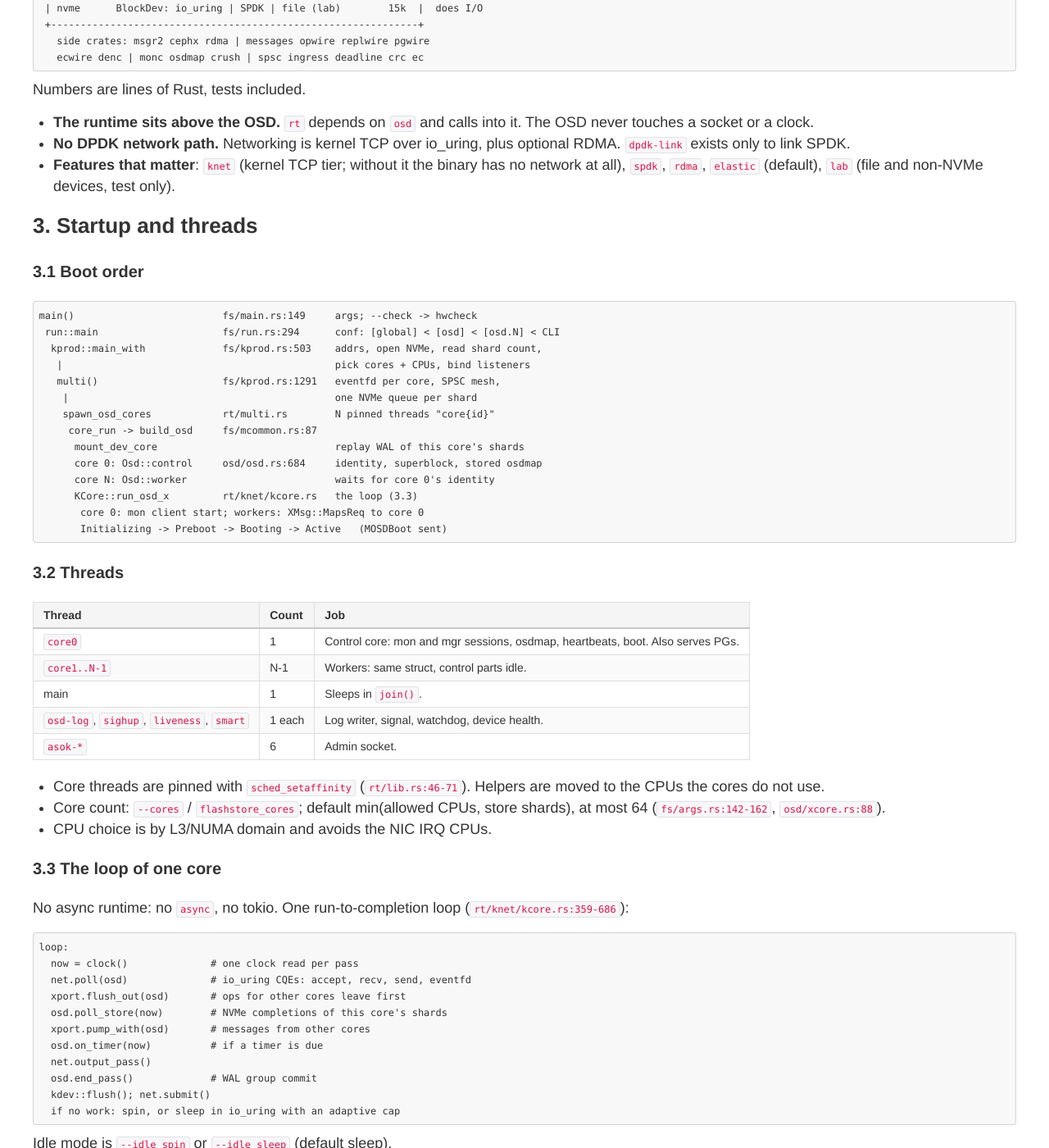
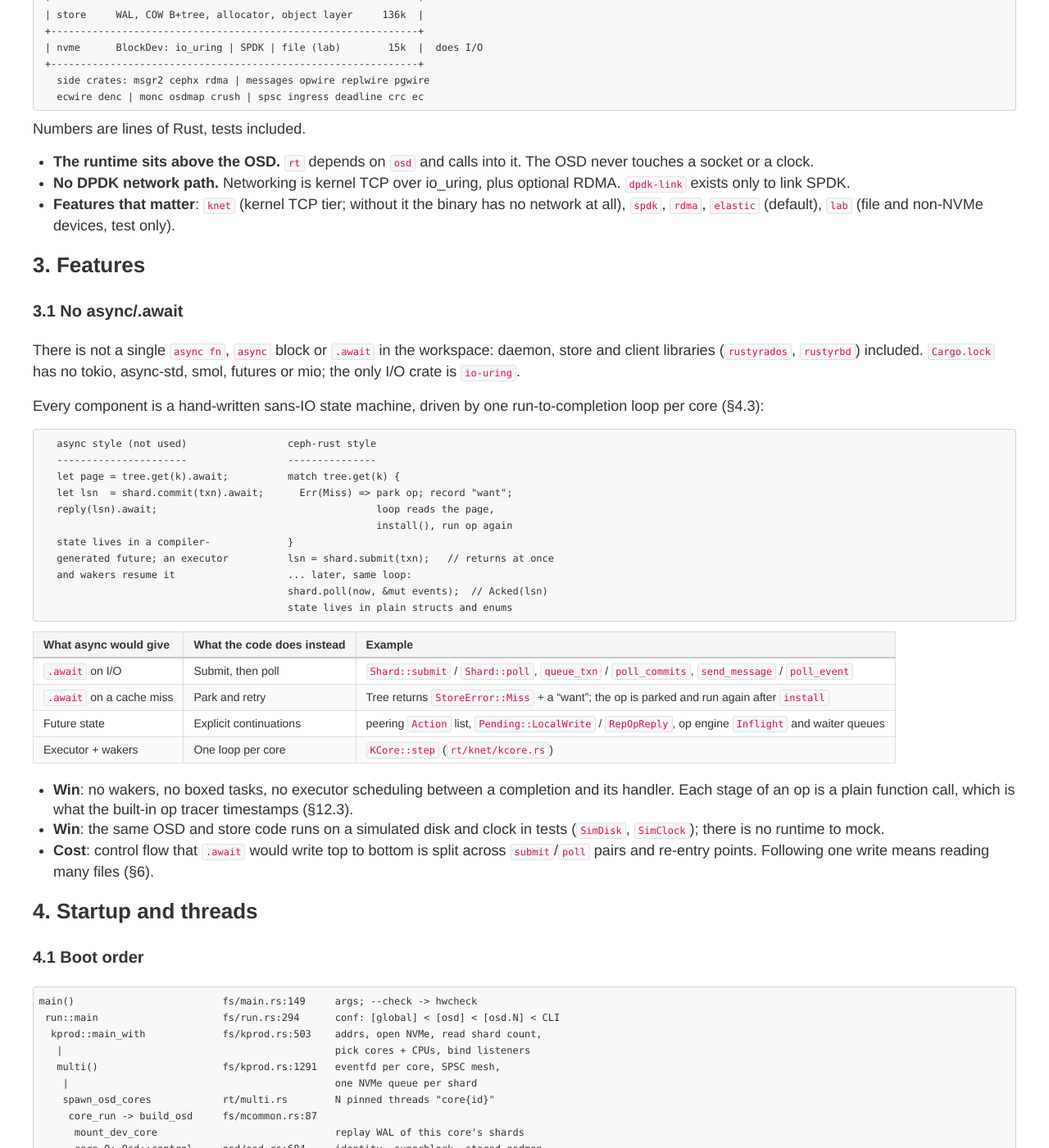
Before and after one commit to ming1/ming1.github.io, a Jekyll site: the page built from _posts/2026-11-09-ceph-rust-flashstore-osd-design.md, in a window 1280 px wide and 1400 px high, scrolled down 2541 px. Shown: the whole window at 82% size. Built offline with Jekyll 4.4.1, drawn with Linux system fonts in a browser that asks for light colours; comment, search, counter and statistics services are not loaded; a style sheet for code colours, icons or effects is not loaded; some of the changed text lies outside the part shown.

Commit message:
ceph-rust: add §3 Features (no async/.await), renumber later sections

````diff
--- a/_posts/2026-11-09-ceph-rust-flashstore-osd-design.md
+++ b/_posts/2026-11-09-ceph-rust-flashstore-osd-design.md
@@ -20,7 +20,7 @@ designed, laid out on disk and used.
 > (2026-11-09, upstream `893fa6a2`). The snapshot has code and an operator
 > manual, but **no design documents**: the code cites `doc/design/*.md` and
 > ADRs (0021, 0031, 0639) that are not included. Where this post says "why",
-> it is my reading of code comments. §9 lists what a live run confirmed.
+> it is my reading of code comments. §12 lists what a live run confirmed.
 
 Short path names used below:
 
@@ -111,9 +111,52 @@ Numbers are lines of Rust, tests included.
   and non-NVMe devices, test only).
 
 
-## 3. Startup and threads
+## 3. Features
 
-### 3.1 Boot order
+### 3.1 No async/.await
+
+There is not a single `async fn`, `async` block or `.await` in the
+workspace: daemon, store and client libraries (`rustyrados`, `rustyrbd`)
+included. `Cargo.lock` has no tokio, async-std, smol, futures or mio; the
+only I/O crate is `io-uring`.
+
+Every component is a hand-written sans-IO state machine, driven by one
+run-to-completion loop per core (§4.3):
+
+```
+   async style (not used)                 ceph-rust style
+   ----------------------                 ---------------
+   let page = tree.get(k).await;          match tree.get(k) {
+   let lsn  = shard.commit(txn).await;      Err(Miss) => park op; record "want";
+   reply(lsn).await;                                     loop reads the page,
+                                                         install(), run op again
+   state lives in a compiler-             }
+   generated future; an executor          lsn = shard.submit(txn);   // returns at once
+   and wakers resume it                   ... later, same loop:
+                                          shard.poll(now, &mut events);  // Acked(lsn)
+                                          state lives in plain structs and enums
+```
+
+| What async would give | What the code does instead | Example |
+|---|---|---|
+| `.await` on I/O | Submit, then poll | `Shard::submit` / `Shard::poll`, `queue_txn` / `poll_commits`, `send_message` / `poll_event` |
+| `.await` on a cache miss | Park and retry | Tree returns `StoreError::Miss` + a "want"; the op is parked and run again after `install` |
+| Future state | Explicit continuations | peering `Action` list, `Pending::LocalWrite` / `RepOpReply`, op engine `Inflight` and waiter queues |
+| Executor + wakers | One loop per core | `KCore::step` (`rt/knet/kcore.rs`) |
+
+- **Win**: no wakers, no boxed tasks, no executor scheduling between a
+  completion and its handler. Each stage of an op is a plain function call,
+  which is what the built-in op tracer timestamps (§12.3).
+- **Win**: the same OSD and store code runs on a simulated disk and clock
+  in tests (`SimDisk`, `SimClock`); there is no runtime to mock.
+- **Cost**: control flow that `.await` would write top to bottom is split
+  across `submit`/`poll` pairs and re-entry points. Following one write
+  means reading many files (§6).
+
+
+## 4. Startup and threads
+
+### 4.1 Boot order
 
 ```
 main()                         fs/main.rs:149     args; --check -> hwcheck
@@ -127,12 +170,12 @@ main()                         fs/main.rs:149     args; --check -> hwcheck
       mount_dev_core                              replay WAL of this core's shards
       core 0: Osd::control     osd/osd.rs:684     identity, superblock, stored osdmap
       core N: Osd::worker                         waits for core 0's identity
-      KCore::run_osd_x         rt/knet/kcore.rs   the loop (3.3)
+      KCore::run_osd_x         rt/knet/kcore.rs   the loop (4.3)
        core 0: mon client start; workers: XMsg::MapsReq to core 0
        Initializing -> Preboot -> Booting -> Active   (MOSDBoot sent)
 ```
 
-### 3.2 Threads
+### 4.2 Threads
 
 | Thread | Count | Job |
 |---|---|---|
@@ -148,9 +191,9 @@ main()                         fs/main.rs:149     args; --check -> hwcheck
   store shards), at most 64 (`fs/args.rs:142-162`, `osd/xcore.rs:88`).
 - CPU choice is by L3/NUMA domain and avoids the NIC IRQ CPUs.
 
-### 3.3 The loop of one core
+### 4.3 The loop of one core
 
-No async runtime: no `async`, no tokio. One run-to-completion loop
+One run-to-completion loop per core (§3)
 (`rt/knet/kcore.rs:359-686`):
 
 ```
@@ -239,18 +282,18 @@ data always sits in a shard of its owner core.
 | any core -> core 0 | `Mon`, `UpThru`, `ReqMap`, `Stats` |
 | core 0 -> workers | `Map`, `Conf`, `Keys`, `Gate`, `Release` |
 
-### 4.4 Cost and limits of the model
+### 5.4 Cost and limits of the model
 
 - Win: a PG op touches PG state, WAL, tree and allocator with no lock; all
   four belong to one thread.
 - Cost: one ring hop when the connection lands on a core that does not own
   the PG, and one hop back for the reply.
 - Not strictly shared-nothing: helper threads exist, a few atomics and
-  mutexes are shared (4.2), and cores can help each other with send/receive
+  mutexes are shared (5.2), and cores can help each other with send/receive
   work and compaction (`rt/knet/spread.rs`, `XMsg::CompactWork`).
 
 
-## 5. I/O path of a client write
+## 6. I/O path of a client write
 
 ```
  connection core                         PG core                         replica
@@ -600,14 +643,14 @@ few internal ones.
 NVMe passthrough on `/dev/ngXnY`), `SpdkDev`, `FileDev` (lab only).
 
 
-## 11. Run and trace
+## 12. Run and trace
 
 The Rust OSD ran as `osd.1` next to a classic `osd.0` in a Ceph v20.2.2
 (tentacle) vstart cluster, in a VM (kernel 6.19, 8 vCPU). All 32 PGs went
 active+clean, I/O worked in both roles, and a `kill -9` was recovered by
 WAL replay with no data loss.
 
-### 11.1 What it took to run
+### 12.1 What it took to run
 
 | Problem | Fix |
 |---|---|
@@ -628,7 +671,7 @@ croit-flashstore-osd run --id 1 --conf ceph.conf --data-dir ./rust-osd1 \
     --set flashstore_trace_sample=1 -f
 ```
 
-### 11.2 What the run confirmed
+### 12.2 What the run confirmed
 
 | Claim from the code | Evidence |
 |---|---|
@@ -645,7 +688,7 @@ croit-flashstore-osd run --id 1 --conf ceph.conf --data-dir ./rust-osd1 \
 | WAL replay after a crash | After `kill -9`: cores replayed 2, 5, 6, 7 txns; 20 of 20 objects written just before read back identical; omap intact |
 | Drop-in for classic Ceph | `ceph versions`: `21.2.0 umbrella (dev - croit-flashstore-osd)`; primary for 8 PGs, replica for 24; cephx worked |
 
-### 11.3 One traced write
+### 12.3 One traced write
 
 64 KiB `writefull`, Rust OSD primary (`ceph tell osd.1 dump_op_traces`):
 
````
Also changed, not shown: other parts of _posts/2026-11-09-ceph-rust-flashstore-osd-design.md (+23 -23 lines).
